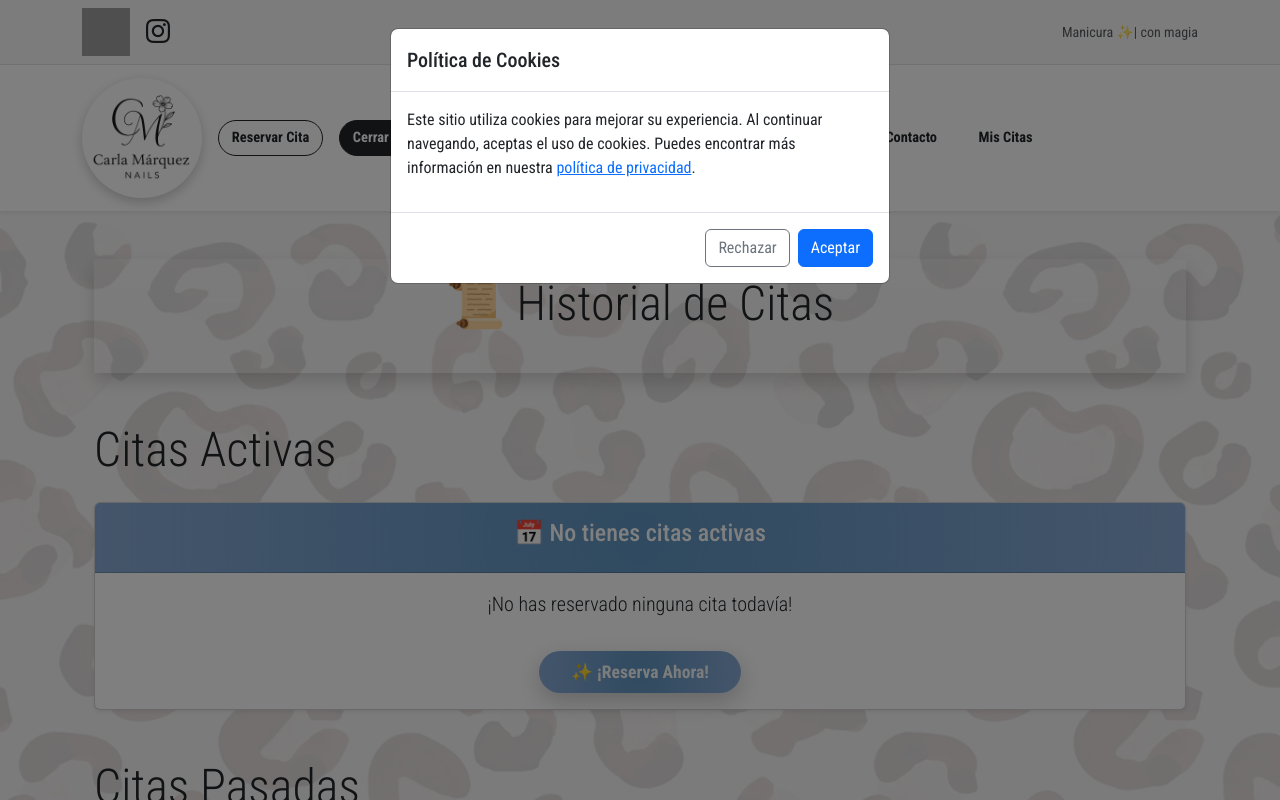
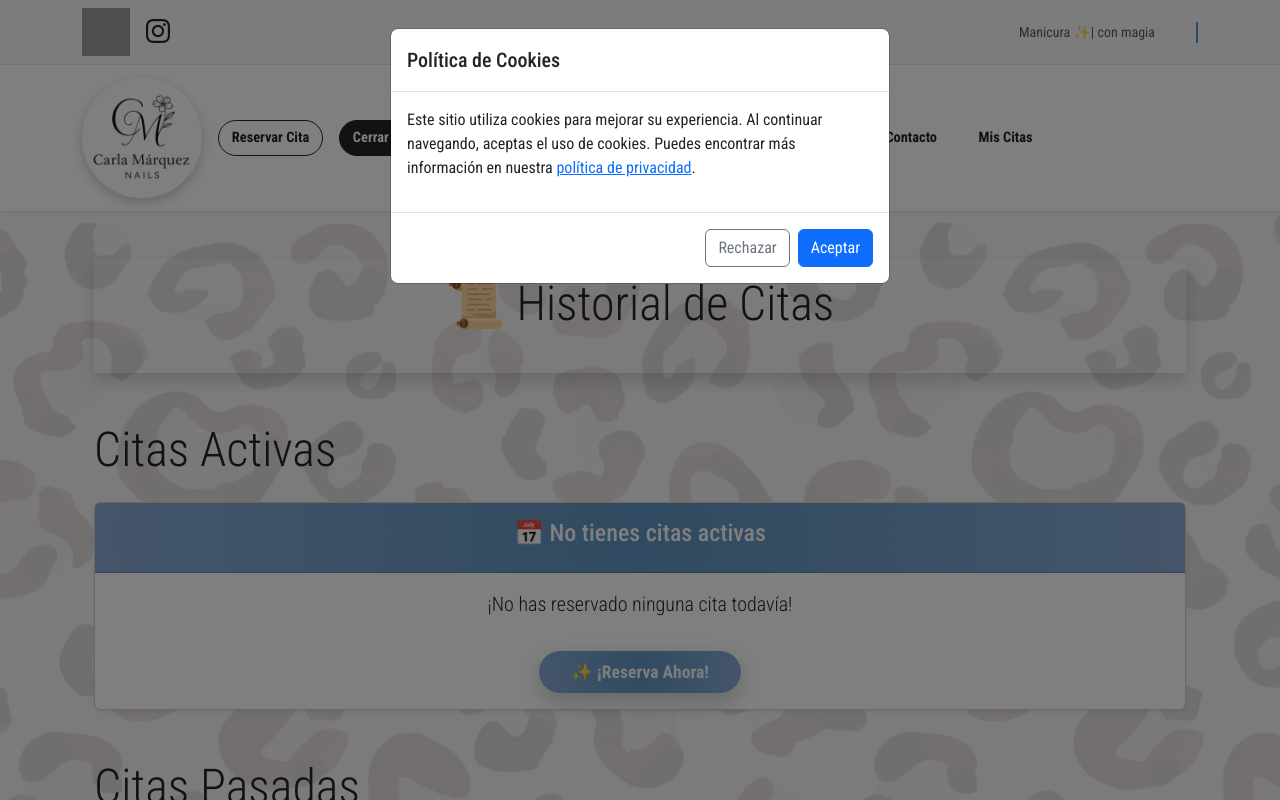
Before and after one commit to AmeriK88/ZN-NAILS, a Django app: page /es/accounts/profile/ in a window 1280 px wide. Run offline with Django 5.2, Linux system fonts and the light colour scheme; the visitor is signed in with stand-in values (Sample User, id 1); data that the repository does not hold is empty; parts of the project's set-up code (start-up, migrations or seed data) failed here and were passed over; some libraries are stand-ins or nearby versions; grey boxes are pictures that could not be loaded.

Commit message:
fix: typo & missing class for animation in header text

```diff
--- a/templates/base.html
+++ b/templates/base.html
@@ -94,7 +94,7 @@
             </div>
 
             <!-- Info adicional con efecto máquina de escribir -->
-            <div class="small text-muted">
+            <div class="small text-muted typing-effect">
                 {{ header_message }}
             </div>
         </div>
```
